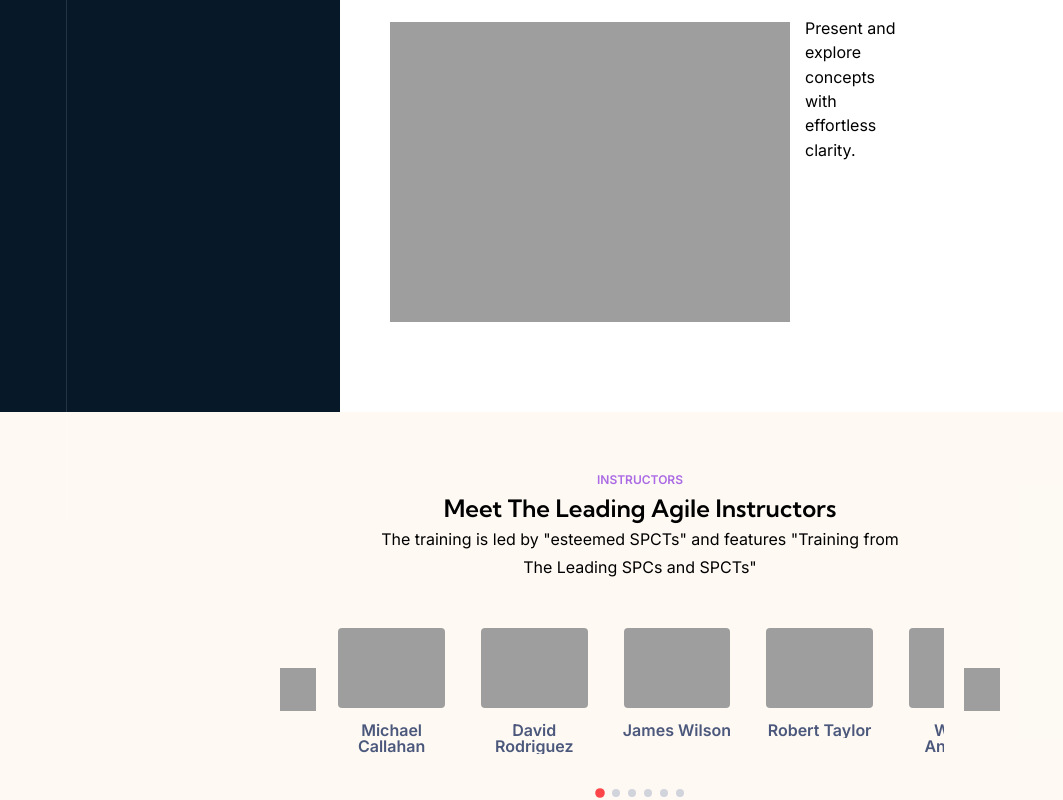
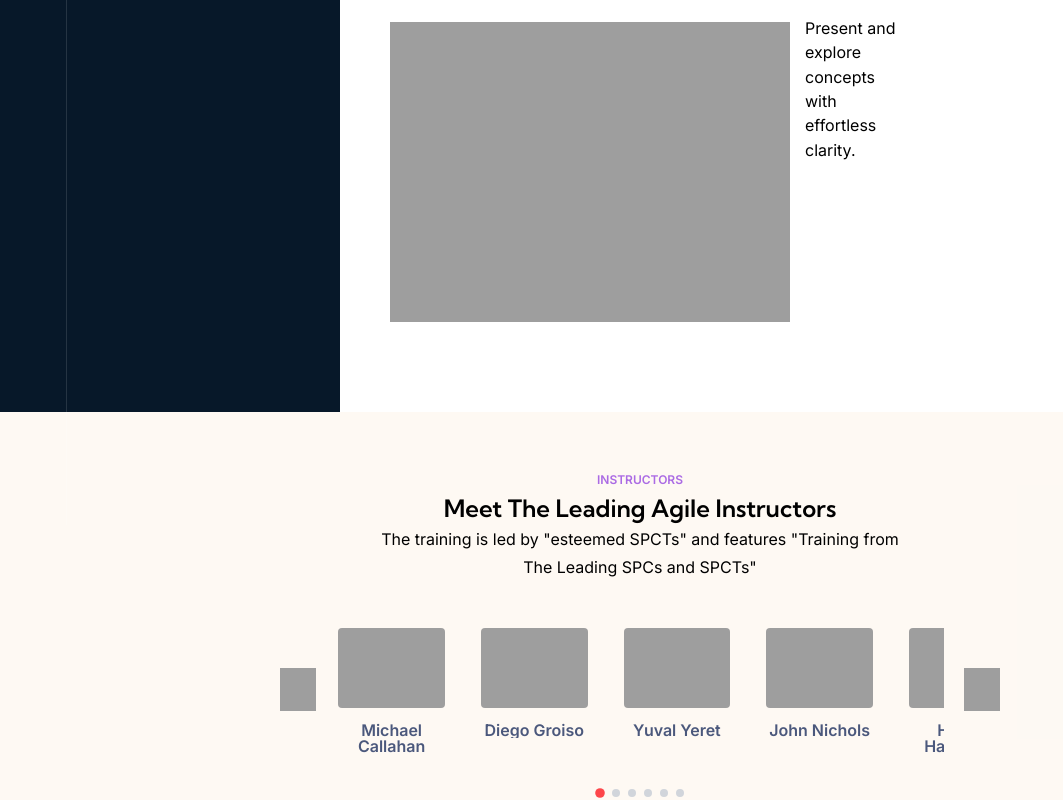
Before and after one commit to Durgesh-heliverse/spc, a website built with Vite: page index.html in a window 1280 px wide. Shown: the part 11200-12000 px from the top of the page, without its empty margins (0-1063 px from the left). Built offline with nearby package versions, Linux system fonts and the light colour scheme; no server answers; a script that the page names is missing.

Commit message:
text changes

```diff
--- a/index.html
+++ b/index.html
@@ -2652,37 +2652,37 @@ While no prior experience is mandatory, the following background is highly recom
             <div class="carousel-track">
               <div class="meet-the-agile-leaders-instructors-carousel-item" data-slide="0">
                 <img class="meet-the-agile-leaders-instructors-carousel-item-image"
-                  src="https://skillbook-cms-prod-latest.s3.us-east-1.amazonaws.com/image_1442_2150cdb87a.png"
+                  src="https://skillbook-cms-prod-latest.s3.us-east-1.amazonaws.com/MICHAEL_CALLAHAN_Second_Image_01_5b2c784607_dc606b7198_8de8e9d809.png"
                   alt="Michael Callahan">
                 <h3 class="meet-the-agile-leaders-instructors-carousel-item-title">Michael Callahan</h3>
               </div>
 
               <div class="meet-the-agile-leaders-instructors-carousel-item" data-slide="1">
                 <img class="meet-the-agile-leaders-instructors-carousel-item-image"
-                  src="https://skillbook-cms-prod-latest.s3.us-east-1.amazonaws.com/image_1442_2150cdb87a.png"
-                  alt="David Rodriguez">
-                <h3 class="meet-the-agile-leaders-instructors-carousel-item-title">David Rodriguez</h3>
+                  src="https://skillbook-cms-prod-latest.s3.us-east-1.amazonaws.com/deigo_73d3f5ee98.png"
+                  alt="Diego Groiso">
+                <h3 class="meet-the-agile-leaders-instructors-carousel-item-title">Diego Groiso</h3>
               </div>
 
               <div class="meet-the-agile-leaders-instructors-carousel-item" data-slide="2">
                 <img class="meet-the-agile-leaders-instructors-carousel-item-image"
-                  src="https://skillbook-cms-prod-latest.s3.us-east-1.amazonaws.com/image_1442_2150cdb87a.png"
-                  alt="James Wilson">
-                <h3 class="meet-the-agile-leaders-instructors-carousel-item-title">James Wilson</h3>
+                  src="https://skillbook-cms-prod-latest.s3.us-east-1.amazonaws.com/Untitled_design_1_39f0010ae0.png"
+                  alt="Yuval Yeret">
+                <h3 class="meet-the-agile-leaders-instructors-carousel-item-title">Yuval Yeret</h3>
               </div>
 
               <div class="meet-the-agile-leaders-instructors-carousel-item" data-slide="3">
                 <img class="meet-the-agile-leaders-instructors-carousel-item-image"
-                  src="https://skillbook-cms-prod-latest.s3.us-east-1.amazonaws.com/image_1442_2150cdb87a.png"
-                  alt="Robert Taylor">
-                <h3 class="meet-the-agile-leaders-instructors-carousel-item-title">Robert Taylor</h3>
+                  src="https://skillbook-cms-prod-latest.s3.us-east-1.amazonaws.com/John_SPC_a2f6b9ac1d_94e32f579e.png"
+                  alt="John Nichols">
+                <h3 class="meet-the-agile-leaders-instructors-carousel-item-title">John Nichols</h3>
               </div>
 
               <div class="meet-the-agile-leaders-instructors-carousel-item" data-slide="4">
                 <img class="meet-the-agile-leaders-instructors-carousel-item-image"
-                  src="https://skillbook-cms-prod-latest.s3.us-east-1.amazonaws.com/image_1442_2150cdb87a.png"
-                  alt="William Anderson">
-                <h3 class="meet-the-agile-leaders-instructors-carousel-item-title">William Anderson</h3>
+                  src="https://skillbook-cms-prod-latest.s3.us-east-1.amazonaws.com/Untitled_design_3_4cd3e7cc50.png"
+                  alt="Hanna Hawthorn">
+                <h3 class="meet-the-agile-leaders-instructors-carousel-item-title">Hanna Hawthorn</h3>
               </div>
             </div>
           </div>
```
